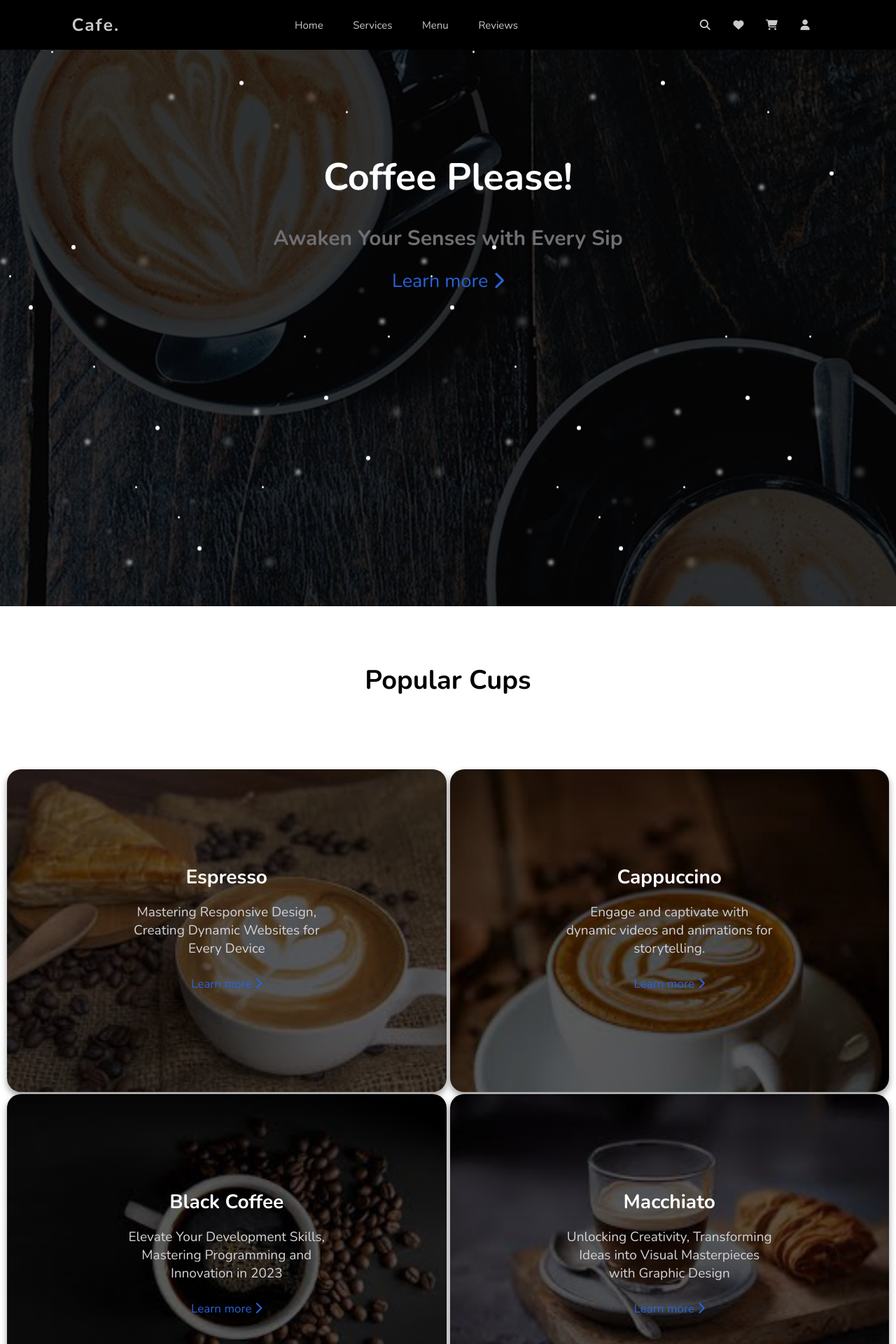
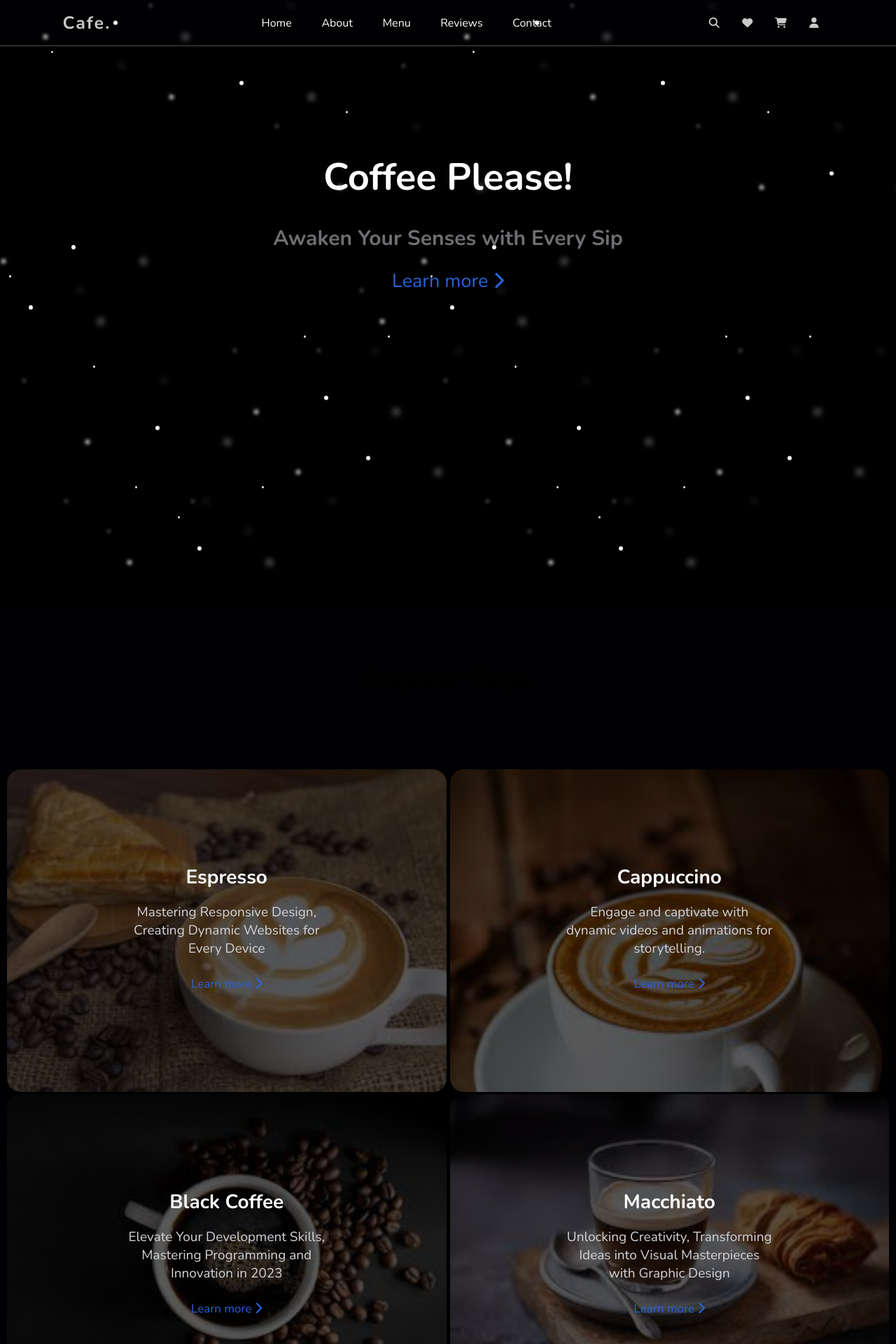
Before and after one commit to DonSanoj/Cafe, a PHP site: page / in a window 1280 px wide. Shown: the top 1920 px of the page at 70% size. Run offline with PHP 8.4, Linux system fonts and the light colour scheme; some libraries are stand-ins or nearby versions.

Commit message:
Update header

```diff
--- a/assets/css/header.css
+++ b/assets/css/header.css
@@ -1,14 +1,19 @@
 @import url('https://fonts.googleapis.com/css2?family=Nunito:wght@200;300;400;600;700&display=swap');
 
 :root {
-    --bg-color: #000;
+    /* --bg-color: #000;
     --header-background-color: #432010;
     --hover-color: rgba(0, 0, 0, 1);
     --btn-color: rgb(41, 99, 215);
     --font-color: #fff;
     --box-shadow: 0 5px 10px rgba(0, 0, 0, .4);
     --form-box-shadow: 0 10px 10px 10px rgb(40, 40, 40, 40);
-    --h2-font: 3rem;
+    --h2-font: 3rem; */
+
+    --main-color: #d3ad7f;
+    --black: #13131a;
+    --bg: #010103;
+    --border: .1rem solid rgba(255, 255, 255, .3);
 }
 
 * {
@@ -27,24 +32,37 @@
 html {
     font-size: 62.5%;
     overflow-x: hidden;
-    scroll-padding-top: 5.5rem;
+    scroll-padding-top: 9rem;
     scroll-behavior: smooth;
     background-size: auto;
 }
 
+html::-webkit-scrollbar {
+    width: .8rem;
+}
+html::-webkit-scrollbar-track {
+    background: transparent;
+}
+html::-webkit-scrollbar-thumb {
+    background: #fff;
+    border-radius: 5rem;
+}
+
+body {
+    background: var(--bg);
+}
+
 /* Header */
 header {
-    position: fixed;
-    top: 0;
-    right: 0;
-    left: 0;
-    width: 100%;
-    background: var(--bg-color);
-    backdrop-filter: saturate(180%) blur(20px);
-    padding: 1.8rem 8%;
     display: flex;
     align-items: center;
     justify-content: space-between;
+    padding: 1.5rem 7%;
+    border-bottom: var(--border);
+    position: fixed;
+    top: 0;
+    left: 0;
+    right: 0;
     z-index: 1000;
 }
 
@@ -61,18 +79,21 @@ header .logo i {
 }
 
 header .navbar a {
-    font-size: 15px;
     font-weight: 300;
-    border-radius: .5rem;
     padding: 1rem 2rem;
     justify-content: center;
     align-items: center;
     color: var(--header-background-color);
+    margin: 0;
+    font-size: 1.6rem;
+    color: #fff;
 }
 
 header .navbar a.active,
 header .navbar a:hover {
-    color: var(--font-color);
+    color: var(--main-color);
+    border-bottom: .1rem solid var(--main-color);
+    padding-bottom: .5rem;
 }
 
 header .icons i,
@@ -93,7 +114,7 @@ header .icons a {
 
 header .icons i:hover,
 header .icons a:hover {
-    color: var(--font-color);
+    color: var(--main-color);
 }
 
 header .icons #menu-bars {
--- a/assets/css/index.css
+++ b/assets/css/index.css
@@ -1,20 +1,23 @@
 @import url('https://fonts.googleapis.com/css2?family=Nunito:wght@200;300;400;600;700&display=swap');
 
 :root {
-    /* --bg-color: #0B0C10; */
-    /* --blue: #66FCF1; */
-    --bg-color: #000;
-    --header-background-color: rgba(251, 251, 253, .8);
+    /* --bg-color: #000;
+    --header-background-color: #432010;
     --hover-color: rgba(0, 0, 0, 1);
     --btn-color: rgb(41, 99, 215);
     --font-color: #fff;
     --box-shadow: 0 5px 10px rgba(0, 0, 0, .4);
     --form-box-shadow: 0 10px 10px 10px rgb(40, 40, 40, 40);
-    --h2-font: 3rem;
+    --h2-font: 3rem; */
+
+    --main-color: #d3ad7f;
+    --black: #13131a;
+    --bg: #010103;
+    --border: .1rem solid rgba(255, 255, 255, .3);
 }
 
 * {
-    font-family: 'Nunito', sans-serif;
+    font-family: 'Poppins', sans-serif;
     margin: 0;
     padding: 0;
     box-sizing: border-box;
@@ -29,9 +32,24 @@
 html {
     font-size: 62.5%;
     overflow-x: hidden;
-    scroll-padding-top: 5.5rem;
+    scroll-padding-top: 9rem;
     scroll-behavior: smooth;
     background-size: auto;
+}
+
+html::-webkit-scrollbar {
+    width: .8rem;
+}
+html::-webkit-scrollbar-track {
+    background: transparent;
+}
+html::-webkit-scrollbar-thumb {
+    background: #fff;
+    border-radius: 5rem;
+}
+
+body {
+    background: var(--bg);
 }
 
 /* Home section */
@@ -39,7 +57,7 @@ html {
     margin-top: 60px;
     height: 100vh;
     background: #000;
-    background-image: linear-gradient(rgba(0, 0, 0, 0.8), rgba(0, 0, 0, 0.8)), url('/assets/image/Coffee\ cup.jpg');
+    /* background-image: linear-gradient(rgba(0, 0, 0, 0.8), rgba(0, 0, 0, 0.8)), url('/assets/image/Coffee\ cup.jpg'); */
     background-size: cover;
 }
 
--- a/includes/header.php
+++ b/includes/header.php
@@ -5,9 +5,10 @@
 
     <nav class="navbar">
         <a href="/index.php">Home</a>
-        <a href="/menu.php">Services</a>
-        <a href="#">Menu</a>
-        <a href="#">Reviews</a>
+        <a href="#about">About</a>
+        <a href="#menu">Menu</a>
+        <a href="#reviews">Reviews</a>
+        <a href="#contact">Contact</a>
     </nav>
 
     <div class="icons">
```
Also changed, not shown: assets/image/bg_coffee.jpg (added).
